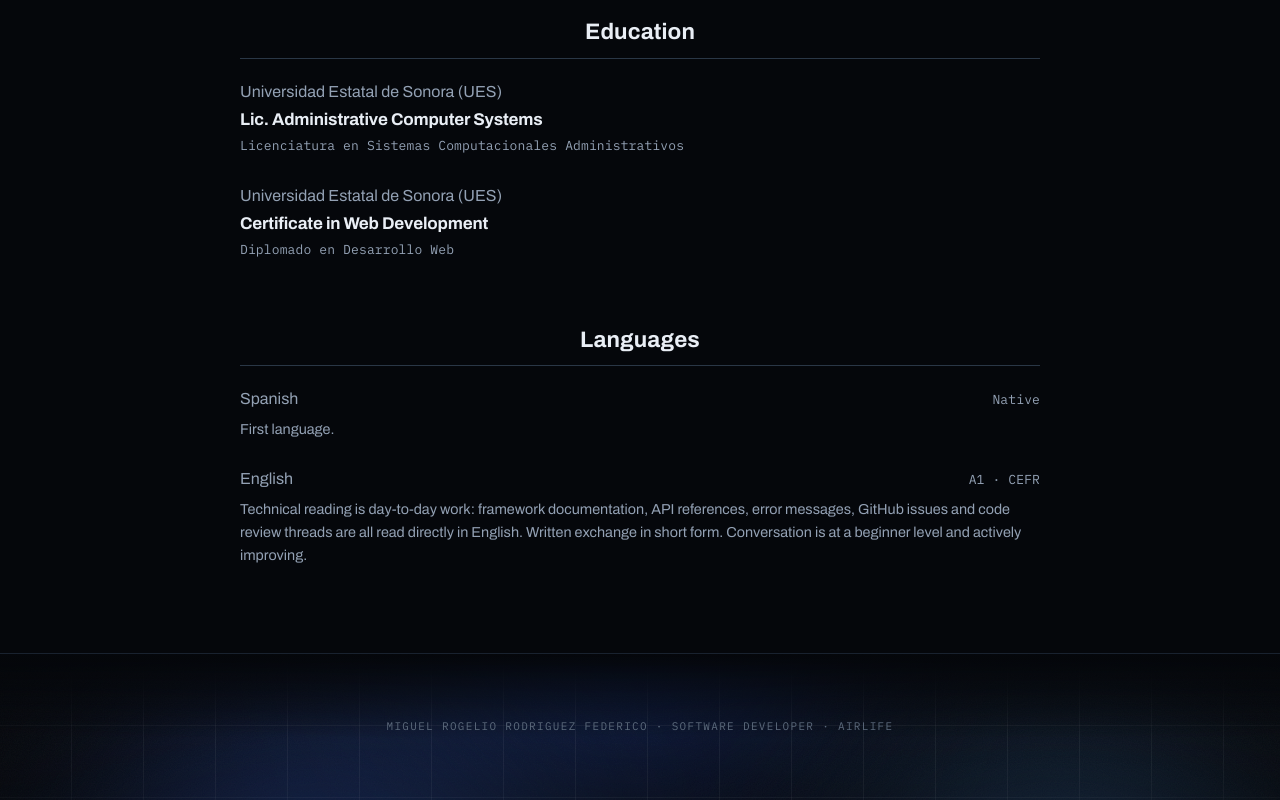
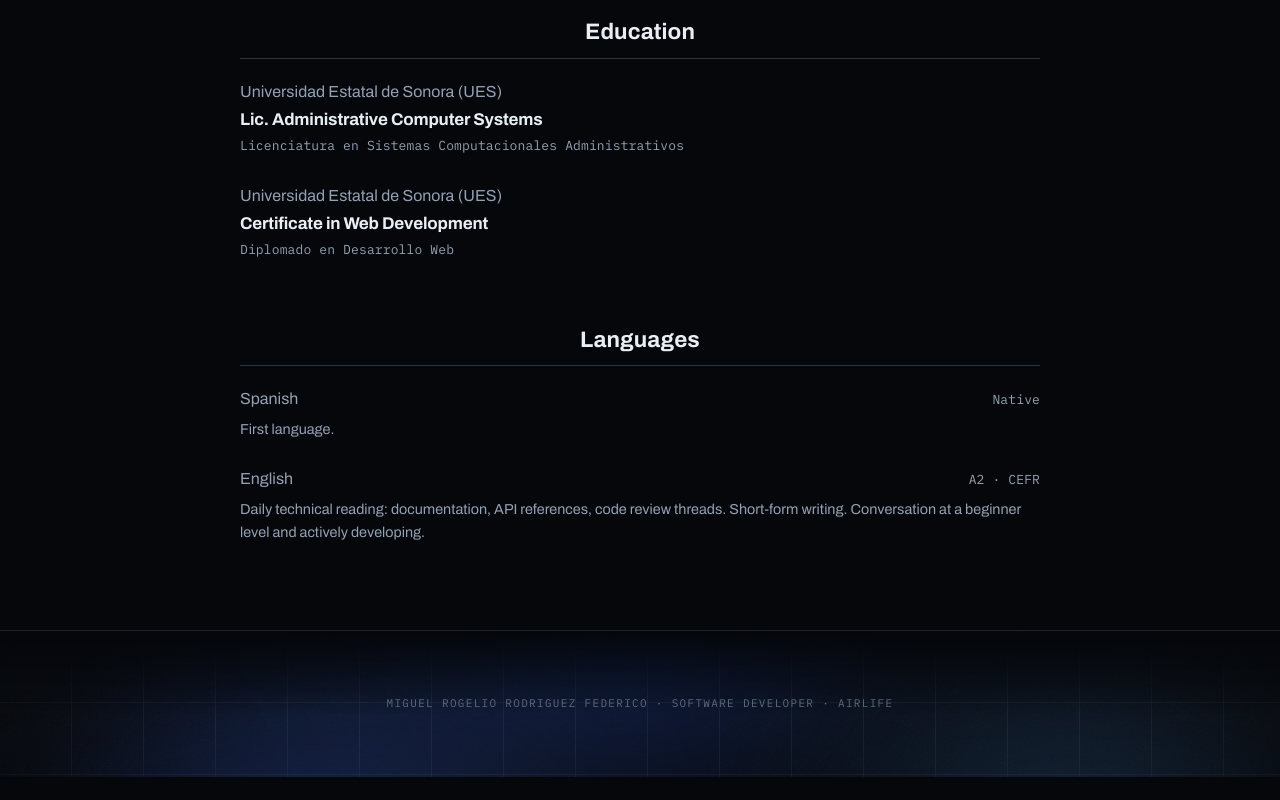
Before and after one commit to MiguelRogelio/curriculum, a React (Vite) app: page / in a window 1280 px wide. Shown: the part 2524-3324 px from the top of the page. After the commit the page ends 3301 px from the top, so only its background shows below. Built offline with nearby package versions, Linux system fonts and the light colour scheme.

Commit message:
Update English language proficiency level and refine note for clarity

```diff
--- a/src/data/profile.ts
+++ b/src/data/profile.ts
@@ -226,8 +226,8 @@ export const languages = [
 	},
 	{
 		language: "English",
-		level: "A1 · CEFR",
-		note: "Technical reading is day-to-day work: framework documentation, API references, error messages, GitHub issues and code review threads are all read directly in English. Written exchange in short form. Conversation is at a beginner level and actively improving.",
+		level: "A2 · CEFR",
+		note: "Daily technical reading: documentation, API references, code review threads. Short-form writing. Conversation at a beginner level and actively developing.",
 	},
 ] as const;
 
```
